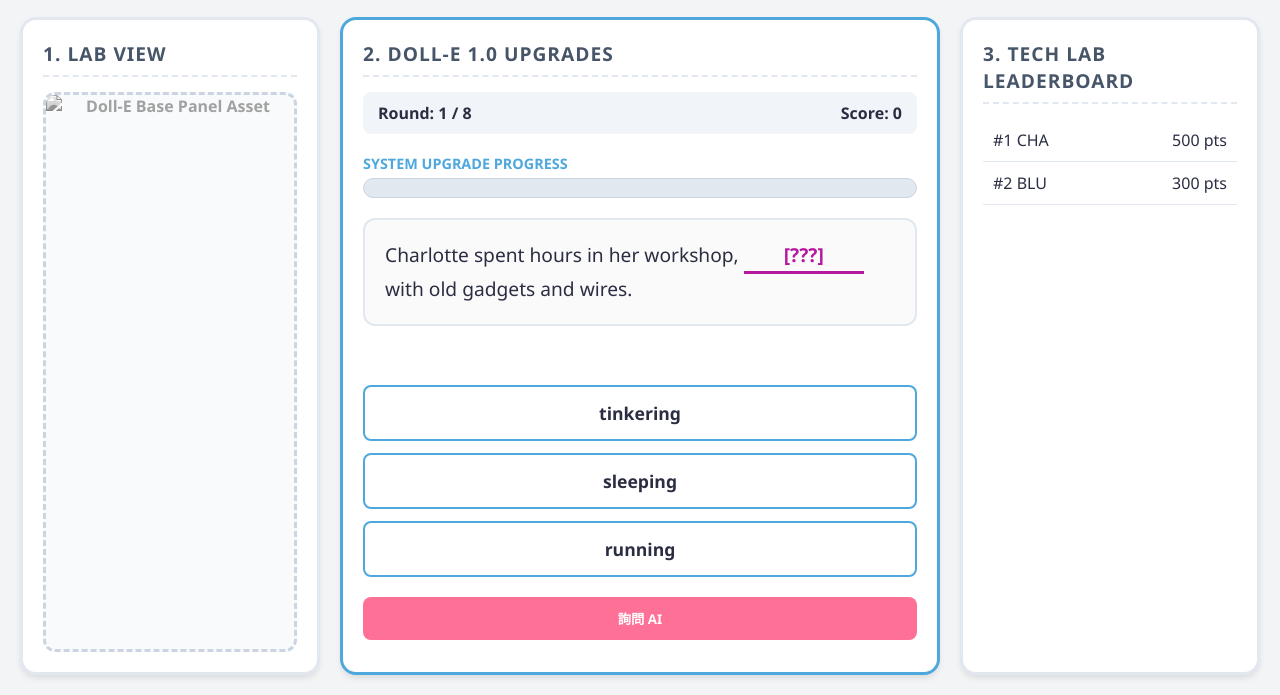
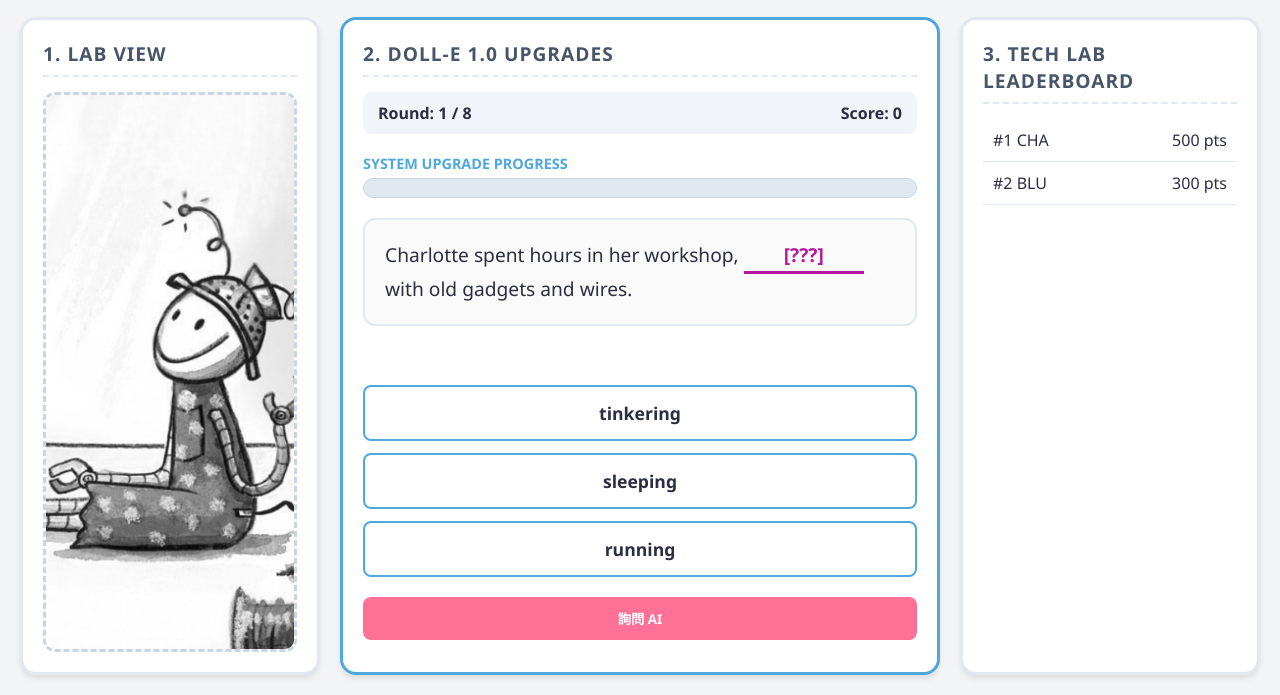
Before and after one commit to Taploid7/doll-e, a plain HTML site: page index.html in a window 1280 px wide. Shown: the part 105-800 px from the top of the page. Drawn offline with Linux system fonts and the light colour scheme.

Commit message:
Update index.html

```diff
--- a/index.html
+++ b/index.html
@@ -92,7 +92,7 @@
         <div class="panel">
             <div class="panel-title">1. Lab View</div>
             <div class="image-placeholder" id="lab-visual">
-                <img id="doll-e-asset" src="charlotte-base.jpg" alt="Doll-E Base Panel Asset" style="width: 100%; height: 100%; object-fit: cover; filter: grayscale(100%); transition: filter 0.5s ease, transform 0.5s ease;">
+                <img id="doll-e-asset" src="charlotte-base.png" alt="Doll-E Base Panel Asset" style="width: 100%; height: 100%; object-fit: cover; filter: grayscale(100%); transition: filter 0.5s ease, transform 0.5s ease;">
             </div>
         </div>
 
```
